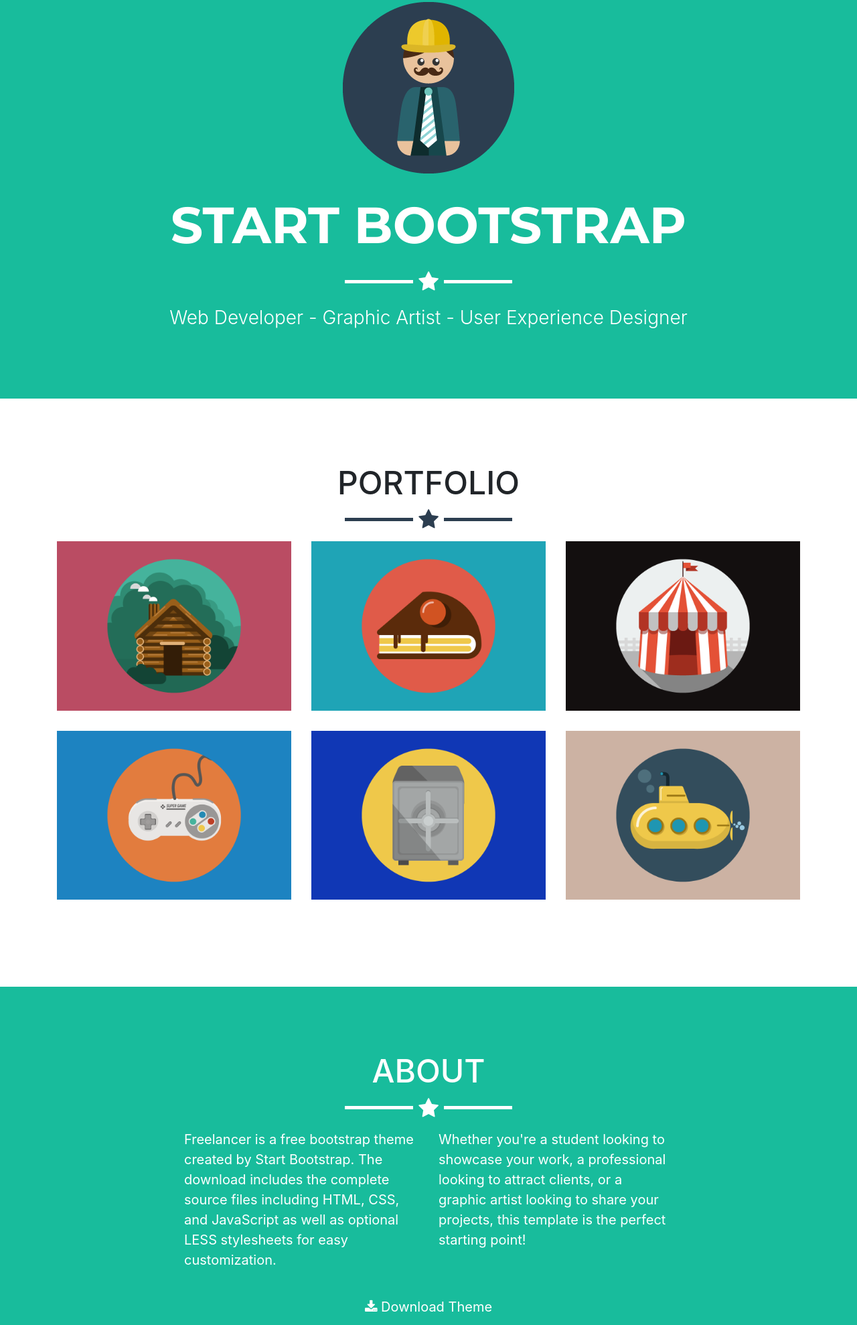
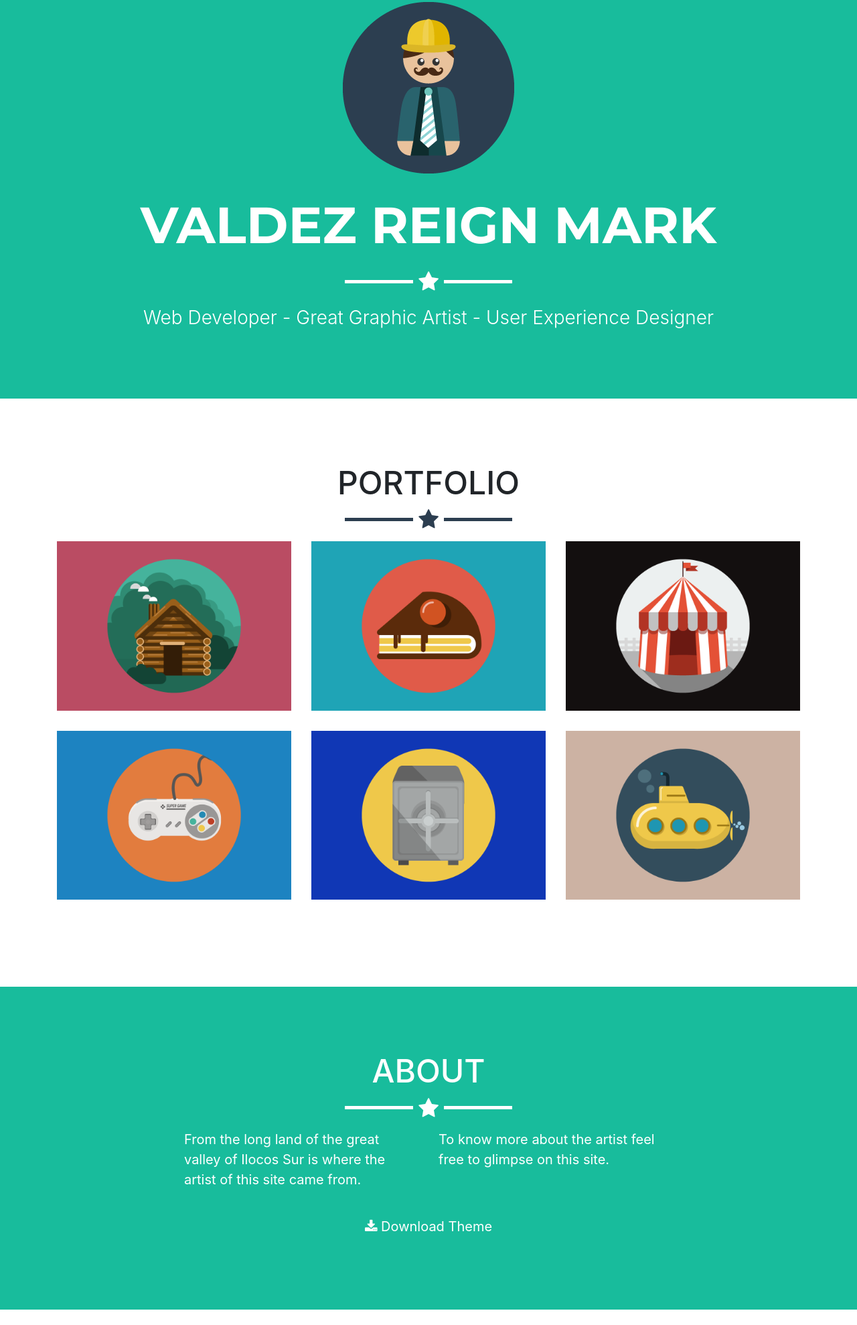
Before and after one commit to ValdezMark/Valdezmark.github.io, a website with bundled scripts: page index.html in a window 1280 px wide. Shown: the part 197-2175 px from the top of the page at 67% size. Built offline with nearby package versions, Linux system fonts and the light colour scheme.

Commit message:
Add files via upload

```diff
--- a/index.html
+++ b/index.html
@@ -54,9 +54,9 @@
       <div class="container">
         <img class="img-fluid" src="img/profile.png" alt="">
         <div class="intro-text">
-          <span class="name">Start Bootstrap</span>
+          <span class="name">Valdez Reign Mark</span>
           <hr class="star-light">
-          <span class="skills">Web Developer - Graphic Artist - User Experience Designer</span>
+          <span class="skills">Web Developer - Great Graphic Artist - User Experience Designer</span>
         </div>
       </div>
     </header>
@@ -138,10 +138,10 @@
         <hr class="star-light">
         <div class="row">
           <div class="col-lg-4 ml-auto">
-            <p>Freelancer is a free bootstrap theme created by Start Bootstrap. The download includes the complete source files including HTML, CSS, and JavaScript as well as optional LESS stylesheets for easy customization.</p>
+            <p>From the long land of the great valley of Ilocos Sur is where the artist of this site came from.</p>
           </div>
           <div class="col-lg-4 mr-auto">
-            <p>Whether you're a student looking to showcase your work, a professional looking to attract clients, or a graphic artist looking to share your projects, this template is the perfect starting point!</p>
+            <p>To know more about the artist feel free to glimpse on this site.</p>
           </div>
           <div class="col-lg-8 mx-auto text-center">
             <a href="#" class="btn btn-lg btn-outline">
@@ -209,8 +209,8 @@
           <div class="row">
             <div class="footer-col col-md-4">
               <h3>Location</h3>
-              <p>3481 Melrose Place
-                <br>Beverly Hills, CA 90210</p>
+              <p>Sumulong street
+                <br>Holy Ghost Proper, BC 90210</p>
             </div>
             <div class="footer-col col-md-4">
               <h3>Around the Web</h3>
@@ -243,9 +243,10 @@
               </ul>
             </div>
             <div class="footer-col col-md-4">
-              <h3>About Freelancer</h3>
-              <p>Freelance is a free to use, open source Bootstrap theme created by
-                <a href="http://startbootstrap.com">Start Bootstrap</a>.</p>
+              <h3>About the great man
+              </h3>
+              <p>He is the man who wil be going to be the most extra-ordinary.
+                <a href="http://startbootstrap.com">To know more about</a>.</p>
             </div>
           </div>
         </div>
```
